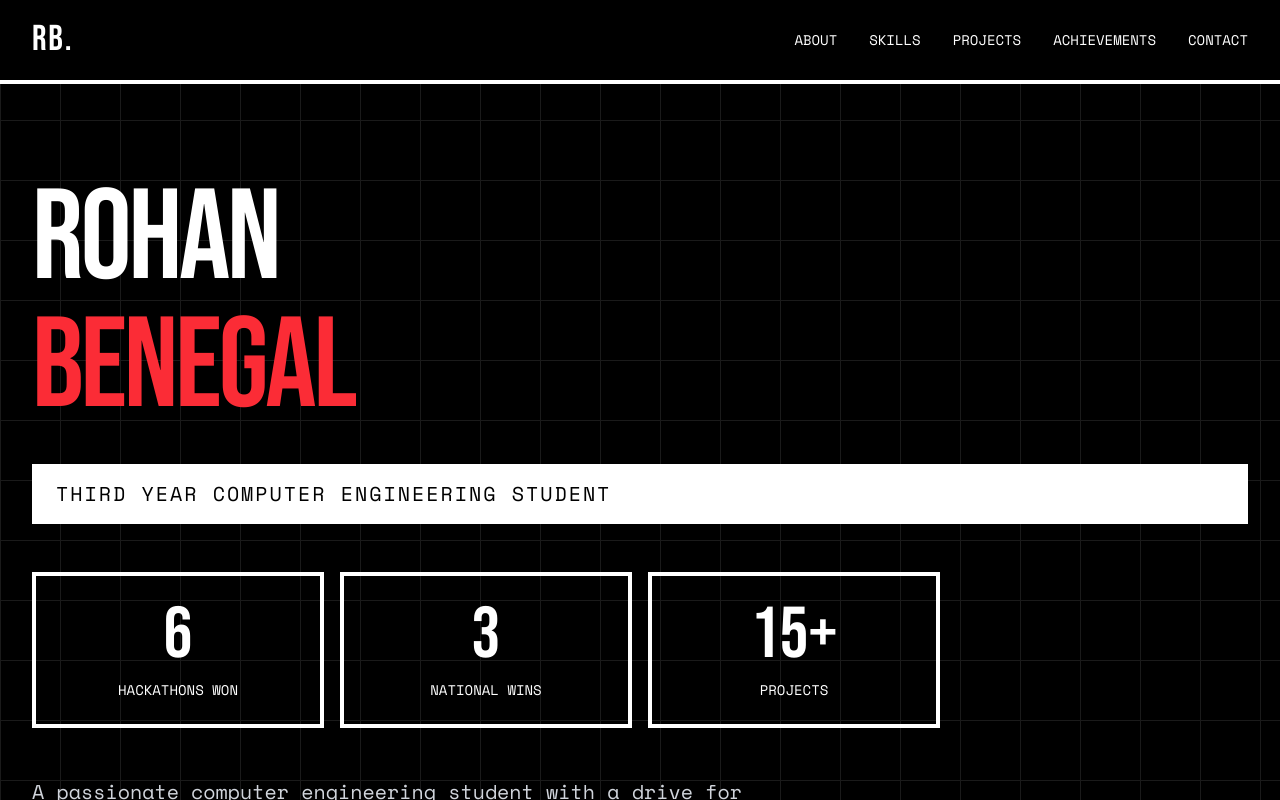
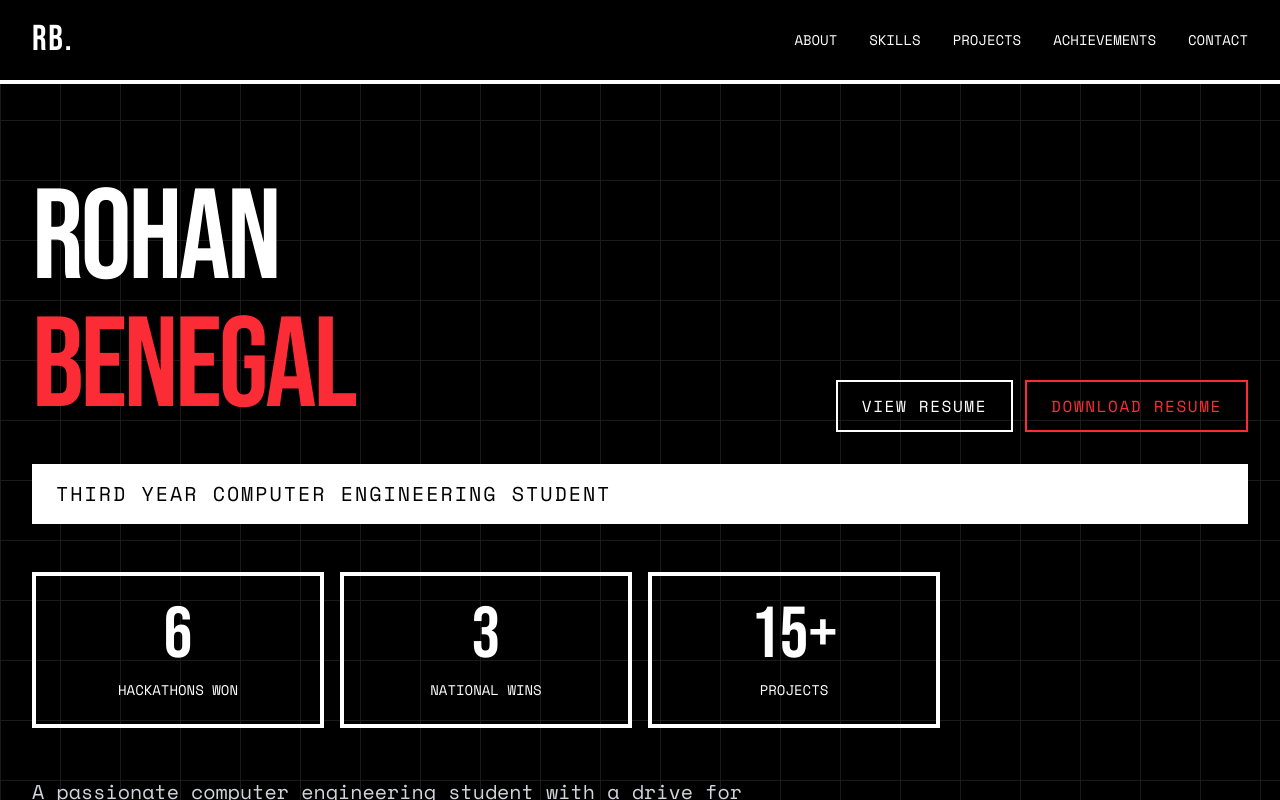
Before and after one commit to rohanbagel/Portfolio, a React app in the folder frontend/: page / in a window 1280 px wide. Shown: the top 800 px of the page. Built offline with nearby package versions, Linux system fonts and the light colour scheme; the HTML template or start-up script is replaced by a standard one.

Commit message:
Refactor code structure for improved readability and maintainability

```diff
--- a/frontend/src/components/landing1/Hero1.jsx
+++ b/frontend/src/components/landing1/Hero1.jsx
@@ -1,9 +1,11 @@
 import { motion } from "framer-motion";
+import { useState } from "react";
 import { personalInfo, stats } from "../../data/portfolio";
 import { useTheme } from "../../context/ThemeContext";
 
 const Hero1 = () => {
   const { isDark } = useTheme();
+  const [showResumeModal, setShowResumeModal] = useState(false);
 
   return (
     <section
@@ -28,12 +30,13 @@ const Hero1 = () => {
 
       {/* Main Content */}
       <div className="relative z-10 max-w-7xl mx-auto px-4 sm:px-6 lg:px-8 py-12 md:py-20">
+        {/* Large Name and Resume Buttons - Above Role Bar */}
+        <div className="flex justify-between items-end gap-8 mb-8">
           {/* Large Name */}
           <motion.div
             initial={{ opacity: 0, x: -100 }}
             animate={{ opacity: 1, x: 0 }}
             transition={{ duration: 0.8 }}
-          className="mb-8"
           >
             <h1 className="font-['Bebas_Neue'] text-[15vw] md:text-[12vw] lg:text-[10vw] leading-none tracking-tight">
               {personalInfo.name.split(" ")[0]}
@@ -43,6 +46,37 @@ const Hero1 = () => {
               </span>
             </h1>
           </motion.div>
+
+          {/* Resume Buttons */}
+          <motion.div
+            initial={{ opacity: 0, y: 20 }}
+            animate={{ opacity: 1, y: 0 }}
+            transition={{ delay: 0.4 }}
+            className="flex gap-3"
+          >
+            <button
+              onClick={() => setShowResumeModal(true)}
+              className={`px-6 py-3 border-2 font-['Space_Mono'] text-sm md:text-base uppercase tracking-widest transition-all duration-300 whitespace-nowrap ${
+                isDark
+                  ? "border-white text-white hover:bg-white hover:text-black"
+                  : "border-black text-black hover:bg-black hover:text-white"
+              }`}
+            >
+              View Resume
+            </button>
+            <a
+              href="/resume.pdf"
+              download
+              className={`px-6 py-3 border-2 font-['Space_Mono'] text-sm md:text-base uppercase tracking-widest transition-all duration-300 whitespace-nowrap ${
+                isDark
+                  ? "border-red-500 text-red-500 hover:bg-red-500 hover:text-black"
+                  : "border-red-500 text-red-500 hover:bg-red-500 hover:text-white"
+              }`}
+            >
+              Download Resume
+            </a>
+          </motion.div>
+        </div>
 
         {/* Role Bar */}
         <motion.div
@@ -123,6 +157,52 @@ const Hero1 = () => {
           <div className="w-40 h-40 border-4 border-red-500 rotate-45" />
         </motion.div>
       </div>
+
+      {/* Resume Modal */}
+      {showResumeModal && (
+        <motion.div
+          initial={{ opacity: 0 }}
+          animate={{ opacity: 1 }}
+          exit={{ opacity: 0 }}
+          className="fixed inset-0 bg-black bg-opacity-50 z-50 flex items-center justify-center p-4"
+          onClick={() => setShowResumeModal(false)}
+        >
+          <motion.div
+            initial={{ scale: 0.9, opacity: 0 }}
+            animate={{ scale: 1, opacity: 1 }}
+            exit={{ scale: 0.9, opacity: 0 }}
+            className={`w-full max-w-4xl h-[90vh] rounded-lg overflow-hidden shadow-2xl ${
+              isDark ? "bg-gray-900" : "bg-white"
+            }`}
+            onClick={(e) => e.stopPropagation()}
+          >
+            {/* Modal Header */}
+            <div className={`flex justify-between items-center p-4 border-b ${
+              isDark ? "border-gray-700" : "border-gray-200"
+            }`}>
+              <h2 className="font-['Space_Mono'] text-lg font-bold">Resume</h2>
+              <button
+                onClick={() => setShowResumeModal(false)}
+                className={`text-2xl font-bold transition-colors hover:text-red-500 ${
+                  isDark ? "text-white" : "text-black"
+                }`}
+              >
+                ✕
+              </button>
+            </div>
+
+            {/* PDF Viewer */}
+            <div className="w-full h-full bg-gray-100">
+              <iframe
+                src="/resume.pdf#toolbar=1"
+                className="w-full h-full border-none"
+                title="Resume"
+                type="application/pdf"
+              />
+            </div>
+          </motion.div>
+        </motion.div>
+      )}
     </section>
   );
 };
```
Also changed, not shown: 1 other file (tests, documents, lock files or other folders). Lines whose indentation alone changed are shown as unchanged.
